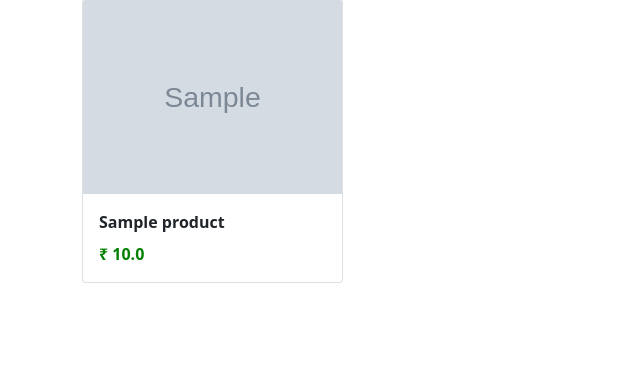
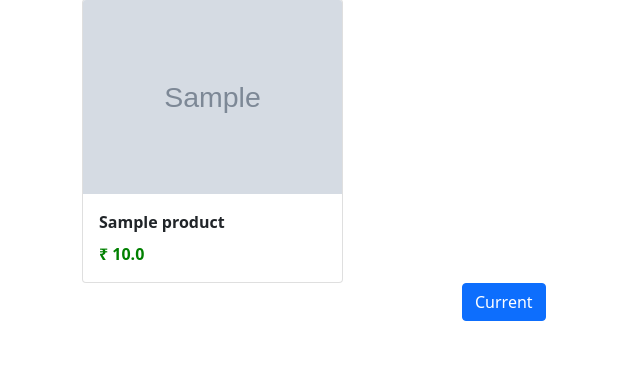
Before and after one commit to sound25/E-commerce, a Django app: page / in a window 1280 px wide. Shown: the part 73-456 px from the top of the page, without its empty margins (0-640 px from the left). Run offline with Django 3.2, Linux system fonts and the light colour scheme; tables that the repository leaves empty hold one stand-in row (values such as "Sample post"); grey boxes marked "Sample" are stand-in pictures.

Commit message:
Adding pagination
Adding pagination

```diff
--- a/ecom/shop/templates/shop/index.html
+++ b/ecom/shop/templates/shop/index.html
@@ -48,6 +48,26 @@
             </div>
             {% endfor %}
       </div>
+      <div class="row">
+          <div class="col-md-3 offset-md-4">
+              <ul class="pagination">
+                  {% if product_objects.has_previous %}
+                  <li class="page-item">
+                      <a class="page-link" href="?page={{ product_objects.previous_page_number }}">Previous</a>
+                  </li>
+                  {% endif %}
+                  <li class="page-item active">
+                    <a  class="page-link" href="?page={{ product_objects.number }}">Current</a>
+                </li>
+                  {% if product_objects.has_next %}
+                  <li class="page-item">
+                    <a class="page-link" href="?page={{ product_objects.next_page_number }}">Next</a>
+                  </li>
+                  {% endif %}
+              </ul>
+
+          </div>
+      </div>
   </div>
 
 
--- a/ecom/shop/views.py
+++ b/ecom/shop/views.py
@@ -1,9 +1,19 @@
+from django.core import paginator
 from django.shortcuts import render
+from django.core.paginator import Paginator
 from .models import Products
 # Create your views here.
 def index(request):
     product_objects=Products.objects.all()
+
+    #search code
     item_name=request.GET.get('item_name')
     if item_name != '' and item_name is not None:
         product_objects=Products.objects.filter(title__icontains=item_name)
+
+    #Paginator code
+    paginator=Paginator(product_objects,2)
+    page=request.GET.get('page')
+    product_objects=paginator.get_page(page)
+
     return render(request, 'shop/index.html',{'product_objects':product_objects})
```
